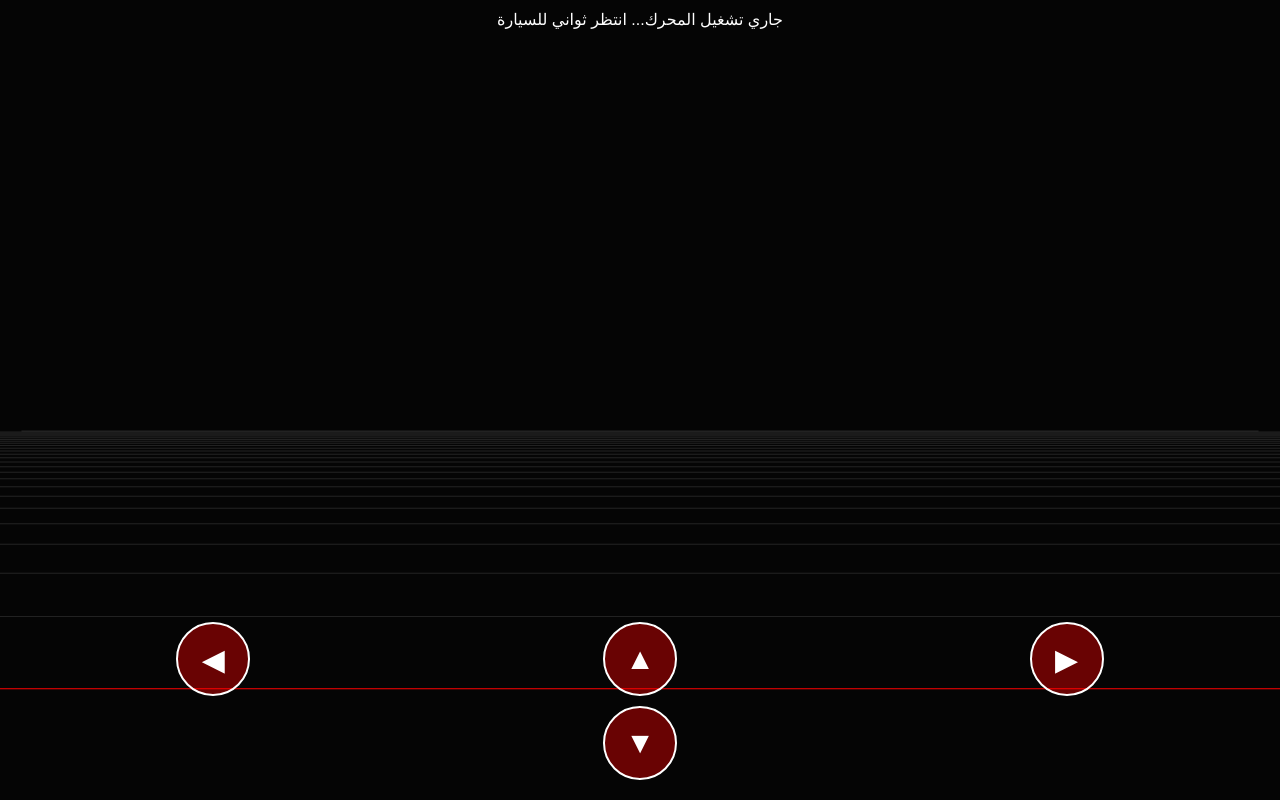
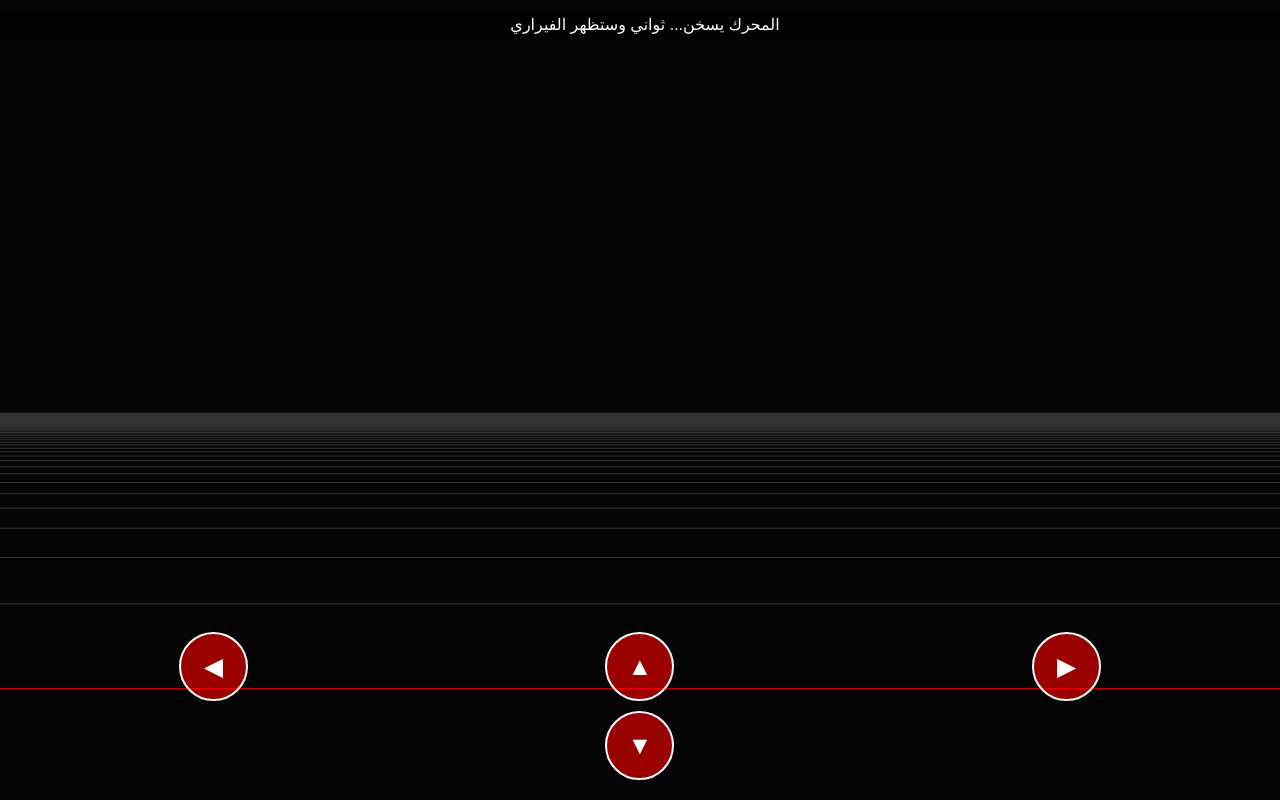
Before and after one commit to ainfo2004-wq/index.html, a plain HTML site: page index.html in a window 1280 px wide. Drawn offline with nearby package versions, Linux system fonts and the light colour scheme; no server answers.

Commit message:
Update index.html

```diff
--- a/index.html
+++ b/index.html
@@ -1,16 +1,16 @@
 <!DOCTYPE html>
 <html>
 <head>
-    <title>Ferrari Drive Pro</title>
+    <title>Ferrari Pro Drive</title>
     <style>
         body { margin: 0; overflow: hidden; background: #000; font-family: Arial; }
         #ui { position: absolute; bottom: 20px; width: 100%; display: flex; justify-content: space-around; z-index: 10; pointer-events: none; }
-        .btn { width: 70px; height: 70px; background: rgba(255,0,0,0.4); border: 2px solid #fff; border-radius: 50%; display: flex; justify-content: center; align-items: center; color: white; font-size: 30px; pointer-events: auto; cursor: pointer; user-select: none; }
-        #status { position: absolute; top: 10px; width: 100%; text-align: center; color: white; z-index: 5; }
+        .btn { width: 65px; height: 65px; background: rgba(255,0,0,0.6); border: 2px solid #fff; border-radius: 50%; display: flex; justify-content: center; align-items: center; color: white; font-size: 25px; pointer-events: auto; cursor: pointer; user-select: none; }
+        #status { position: absolute; top: 10px; width: 100%; text-align: center; color: white; z-index: 5; background: rgba(0,0,0,0.5); padding: 5px; }
     </style>
 </head>
 <body>
-    <div id="status">جاري تشغيل المحرك... انتظر ثواني للسيارة</div>
+    <div id="status">المحرك يسخن... ثواني وستظهر الفيراري</div>
     <div id="ui">
         <div class="btn" id="left">◀</div>
         <div style="display:flex; flex-direction:column; gap:10px;">
@@ -35,30 +35,31 @@
 
             renderer = new THREE.WebGLRenderer({ antialias: true });
             renderer.setSize(window.innerWidth, window.innerHeight);
+            renderer.toneMapping = THREE.ACESFilmicToneMapping;
             document.body.appendChild(renderer.domElement);
 
-            scene.add(new THREE.AmbientLight(0xffffff, 1.2));
-            const light = new THREE.DirectionalLight(0xffffff, 2);
-            light.position.set(5, 10, 5);
-            scene.add(light);
+            scene.add(new THREE.AmbientLight(0xffffff, 2));
+            const sun = new THREE.DirectionalLight(0xffffff, 3);
+            sun.position.set(5, 10, 5);
+            scene.add(sun);
 
-            scene.add(new THREE.GridHelper(200, 50, 0xff0000, 0x222222));
+            scene.add(new THREE.GridHelper(500, 100, 0xff0000, 0x333333));
 
             const loader = new THREE.GLTFLoader();
-            // رابط السيارة
+            // هذا الرابط الموثوق من مكتبة Three.js
             loader.load('https://raw.githubusercontent.com/mrdoob/three.js/master/examples/models/gltf/Ferrari.glb', (gltf) => {
                 car = gltf.scene;
                 scene.add(car);
-                document.getElementById('status').innerHTML = "المحرك جاهز! استخدم الأزرار للقيادة";
+                document.getElementById('status').innerHTML = "تم التشغيل! استمتع بالقيادة 🏎️";
             });
 
-            // تحكم اللمس
-            const setKey = (id, k, v) => {
-                document.getElementById(id).onpointerdown = () => keys[k] = v;
-                document.getElementById(id).onpointerup = () => keys[k] = !v;
+            const setupTouch = (id, key) => {
+                const el = document.getElementById(id);
+                el.onpointerdown = () => keys[key] = true;
+                el.onpointerup = () => keys[key] = false;
             };
-            setKey('up', 'f', true); setKey('down', 'b', true);
-            setKey('left', 'l', true); setKey('right', 'r', true);
+            setupTouch('up', 'f'); setupTouch('down', 'b');
+            setupTouch('left', 'l'); setupTouch('right', 'r');
 
             animate();
         }
@@ -66,13 +67,12 @@
         function animate() {
             requestAnimationFrame(animate);
             if(car) {
-                if(keys.f) speed += 0.01;
-                if(keys.b) speed -= 0.01;
-                if(keys.l) car.rotation.y += 0.04;
-                if(keys.r) car.rotation.y -= 0.04;
-
+                if(keys.f) speed += 0.015;
+                if(keys.b) speed -= 0.015;
+                if(keys.l) car.rotation.y += 0.05;
+                if(keys.r) car.rotation.y -= 0.05;
                 car.translateZ(speed);
-                speed *= 0.95; // احتكاك
+                speed *= 0.95;
                 camera.lookAt(car.position);
             }
             renderer.render(scene, camera);
```
